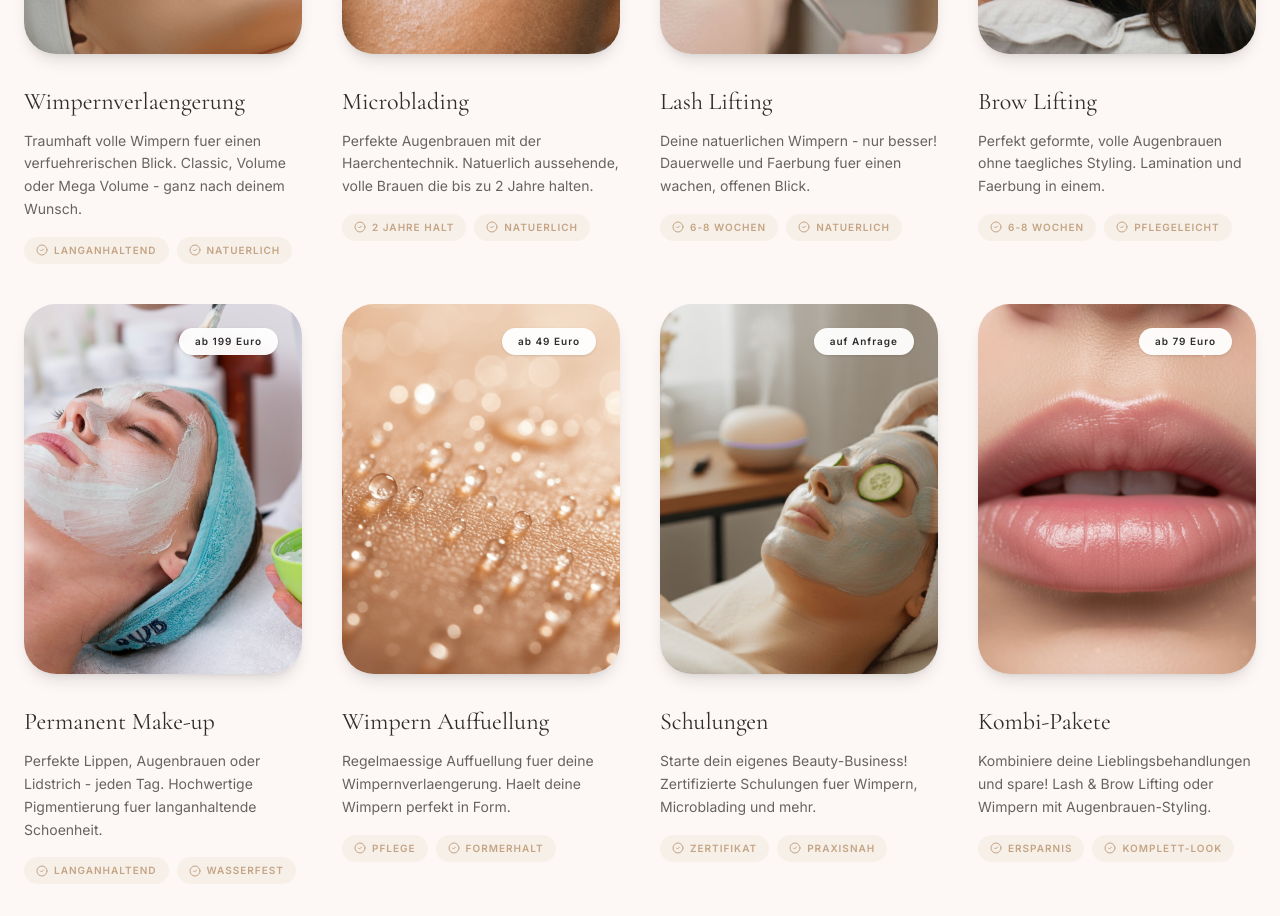
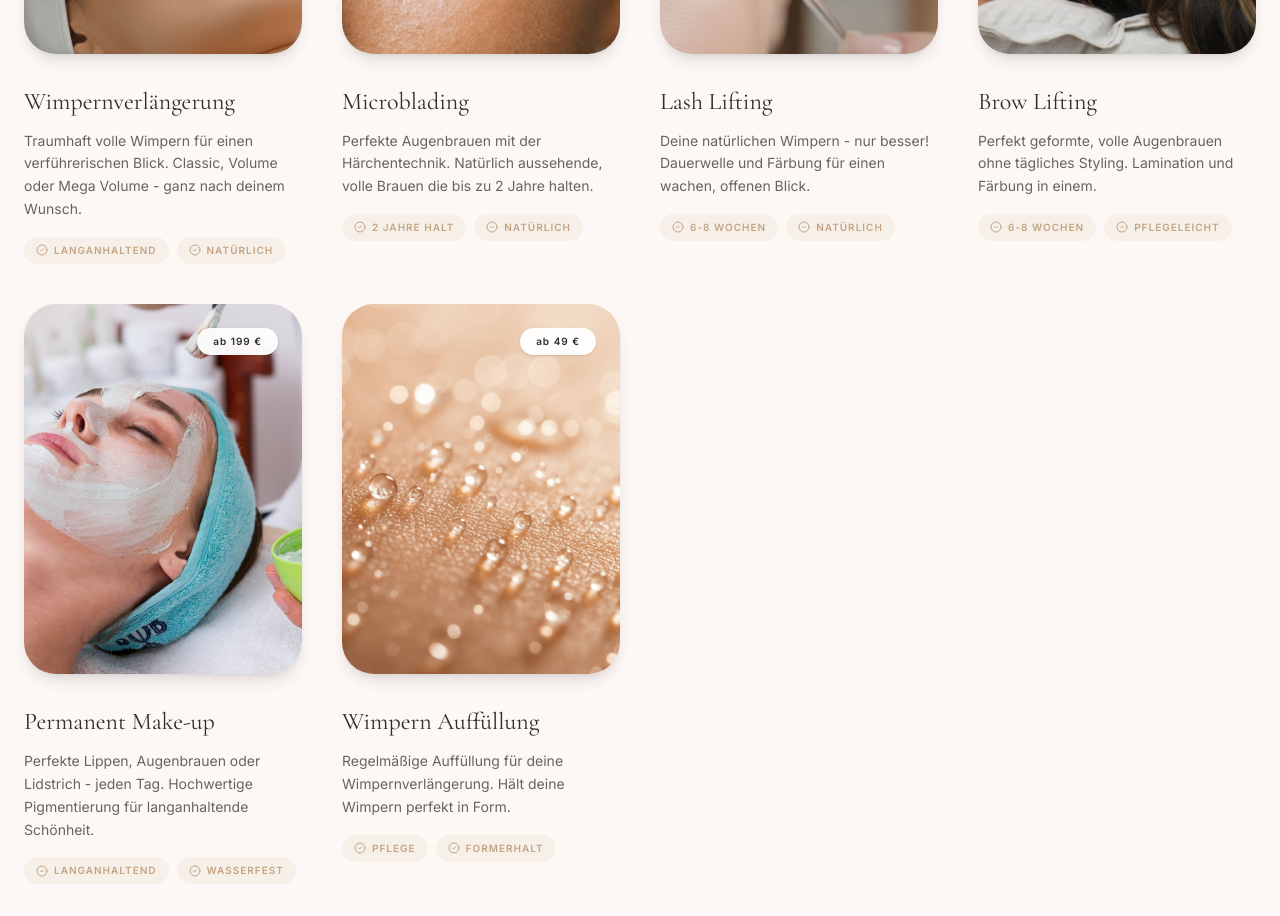
Before and after one commit to yaschroth/beautybyerona.com, a React (Vite) app: page / in a window 1280 px wide. Shown: the part 1840-2756 px from the top of the page. Built offline with nearby package versions, Linux system fonts and the light colour scheme.

Commit message:
Fix umlauts (ä,ö,ü) and add dedicated Schulungen section

```diff
--- a/src/App.tsx
+++ b/src/App.tsx
@@ -204,7 +204,7 @@ const Hero = () => {
           transition={{ delay: 0.7 }}
           className="text-white font-serif text-5xl md:text-7xl font-extralight leading-[1.1] mb-6"
         >
-          Naturliche Schonheit, <br /> <span className="italic">perfekt betont.</span>
+          Natürliche Schönheit, <br /> <span className="italic">perfekt betont.</span>
         </motion.h1>
         <motion.p
           initial={{ opacity: 0, y: 20 }}
--- a/src/config.ts
+++ b/src/config.ts
@@ -7,9 +7,9 @@ export const config = {
   // ============================================
   business: {
     name: "Beauty by Erona",
-    tagline: "Deine Schonheit. Unsere Leidenschaft.",
-    motto: "Naturliche Schonheit, perfekt betont.",
-    description: "Dein professionelles Beauty-Studio in Heilbronn. Wimpernverlangerung, Microblading, Lash- & Browlifting und Permanent Make-up - von zertifizierten Beauty-Expertinnen.",
+    tagline: "Deine Schönheit. Unsere Leidenschaft.",
+    motto: "Natürliche Schönheit, perfekt betont.",
+    description: "Dein professionelles Beauty-Studio in Heilbronn. Wimpernverlängerung, Microblading, Lash- & Browlifting und Permanent Make-up - von zertifizierten Beauty-Expertinnen.",
     foundingYear: 2019,
     yearsExperience: 6,
     yearsInCenter: 5,
@@ -26,7 +26,7 @@ export const config = {
     whatsapp: "+49 157 36742327",
     whatsappLink: "https://wa.me/4915736742327",
     address: {
-      street: "Hauffstrasse 48",
+      street: "Hauffstraße 48",
       city: "Heilbronn",
       district: "Heilbronn",
       zip: "74074",
@@ -79,9 +79,9 @@ export const config = {
     fullName: "Erona & Merita",
     image: "/beauty/face.jpg",
     bio: [
-      "Willkommen bei Beauty by Erona! Mit jahrelanger Erfahrung und viel Feingefuhl sorgen wir fur Ergebnisse, die uberzeugen - individuell, hochwertig und modern.",
-      "Unser Team besteht aus zertifizierten Beauty-Expertinnen, die mit hochsten Hygiene- und Qualitatsstandards arbeiten.",
-      "Im Mittelpunkt steht eine prazise, typgerechte Umsetzung mit Fokus auf Qualitat und Zufriedenheit. Wir begleiten dich auf deinem Weg zu naturlicher Schonheit.",
+      "Willkommen bei Beauty by Erona! Mit jahrelanger Erfahrung und viel Feingefühl sorgen wir für Ergebnisse, die überzeugen - individuell, hochwertig und modern.",
+      "Unser Team besteht aus zertifizierten Beauty-Expertinnen, die mit höchsten Hygiene- und Qualitätsstandards arbeiten.",
+      "Im Mittelpunkt steht eine präzise, typgerechte Umsetzung mit Fokus auf Qualität und Zufriedenheit. Wir begleiten dich auf deinem Weg zu natürlicher Schönheit.",
     ],
     certifications: [
       { label: "Zertifizierte Lash Artistin", icon: "award" },
@@ -98,14 +98,14 @@ export const config = {
     {
       name: "Laura M.",
       rating: 5,
-      text: "Die besten Wimpern die ich je hatte! Erona hat ein unglaubliches Gespuer fuer den perfekten Look. Komme immer wieder gerne!",
-      service: "Wimpernverlaengerung",
+      text: "Die besten Wimpern die ich je hatte! Erona hat ein unglaubliches Gespür für den perfekten Look. Komme immer wieder gerne!",
+      service: "Wimpernverlängerung",
       date: "vor 1 Woche",
     },
     {
       name: "Sarah K.",
       rating: 5,
-      text: "Mein Microblading sieht so natuerlich aus! Ich wache jeden Morgen mit perfekten Augenbrauen auf. Absolute Empfehlung!",
+      text: "Mein Microblading sieht so natürlich aus! Ich wache jeden Morgen mit perfekten Augenbrauen auf. Absolute Empfehlung!",
       service: "Microblading",
       date: "vor 2 Wochen",
     },
@@ -119,7 +119,7 @@ export const config = {
     {
       name: "Jessica H.",
       rating: 5,
-      text: "Ich liebe mein neues Permanent Make-up! Erona und Merita sind echte Kuenstlerinnen. Die Beratung war super ausfuehrlich.",
+      text: "Ich liebe mein neues Permanent Make-up! Erona und Merita sind echte Künstlerinnen. Die Beratung war super ausführlich.",
       service: "Permanent Make-up",
       date: "vor 1 Monat",
     },
@@ -130,109 +130,127 @@ export const config = {
   // ============================================
   services: [
     {
-      title: "Wimpernverlaengerung",
-      description: "Traumhaft volle Wimpern fuer einen verfuehrerischen Blick. Classic, Volume oder Mega Volume - ganz nach deinem Wunsch.",
-      price: "ab 89 Euro",
+      title: "Wimpernverlängerung",
+      description: "Traumhaft volle Wimpern für einen verführerischen Blick. Classic, Volume oder Mega Volume - ganz nach deinem Wunsch.",
+      price: "ab 89 €",
       image: "/beauty/wimpern.png",
-      benefits: ["Langanhaltend", "Natuerlich"],
+      benefits: ["Langanhaltend", "Natürlich"],
     },
     {
       title: "Microblading",
-      description: "Perfekte Augenbrauen mit der Haerchentechnik. Natuerlich aussehende, volle Brauen die bis zu 2 Jahre halten.",
-      price: "ab 249 Euro",
+      description: "Perfekte Augenbrauen mit der Härchentechnik. Natürlich aussehende, volle Brauen die bis zu 2 Jahre halten.",
+      price: "ab 249 €",
       image: "/beauty/eyebrow-after.png",
-      benefits: ["2 Jahre Halt", "Natuerlich"],
+      benefits: ["2 Jahre Halt", "Natürlich"],
     },
     {
       title: "Lash Lifting",
-      description: "Deine natuerlichen Wimpern - nur besser! Dauerwelle und Faerbung fuer einen wachen, offenen Blick.",
-      price: "ab 49 Euro",
+      description: "Deine natürlichen Wimpern - nur besser! Dauerwelle und Färbung für einen wachen, offenen Blick.",
+      price: "ab 49 €",
       image: "/beauty/wimpern (2).webp",
-      benefits: ["6-8 Wochen", "Natuerlich"],
+      benefits: ["6-8 Wochen", "Natürlich"],
     },
     {
       title: "Brow Lifting",
-      description: "Perfekt geformte, volle Augenbrauen ohne taegliches Styling. Lamination und Faerbung in einem.",
-      price: "ab 45 Euro",
+      description: "Perfekt geformte, volle Augenbrauen ohne tägliches Styling. Lamination und Färbung in einem.",
+      price: "ab 45 €",
       image: "/beauty/face2.jpg",
       benefits: ["6-8 Wochen", "Pflegeleicht"],
     },
     {
       title: "Permanent Make-up",
-      description: "Perfekte Lippen, Augenbrauen oder Lidstrich - jeden Tag. Hochwertige Pigmentierung fuer langanhaltende Schoenheit.",
-      price: "ab 199 Euro",
+      description: "Perfekte Lippen, Augenbrauen oder Lidstrich - jeden Tag. Hochwertige Pigmentierung für langanhaltende Schönheit.",
+      price: "ab 199 €",
       image: "/beauty/face.jpg",
       benefits: ["Langanhaltend", "Wasserfest"],
     },
     {
-      title: "Wimpern Auffuellung",
-      description: "Regelmaessige Auffuellung fuer deine Wimpernverlaengerung. Haelt deine Wimpern perfekt in Form.",
-      price: "ab 49 Euro",
+      title: "Wimpern Auffüllung",
+      description: "Regelmäßige Auffüllung für deine Wimpernverlängerung. Hält deine Wimpern perfekt in Form.",
+      price: "ab 49 €",
       image: "/beauty/Generated Image January 05, 2026 - 2_18PM (2).png",
       benefits: ["Pflege", "Formerhalt"],
     },
-    {
-      title: "Schulungen",
-      description: "Starte dein eigenes Beauty-Business! Zertifizierte Schulungen fuer Wimpern, Microblading und mehr.",
-      price: "auf Anfrage",
-      image: "/beauty/behandlung 3.png",
-      benefits: ["Zertifikat", "Praxisnah"],
+  ],
+
+  // ============================================
+  // SCHULUNGEN (Training Section)
+  // ============================================
+  schulungen: {
+    headline: "Starte dein eigenes Beauty-Business!",
+    description: "Erfülle dir den Traum vom eigenen Beauty-Business! In unseren professionellen Schulungen lernst du alles, was du brauchst, um als Beauty-Profi erfolgreich durchzustarten – praxisnah, individuell und mit Zertifikat.",
+    subtext: "Ob Anfängerin oder Fortgeschrittene – wir begleiten dich auf deinem Weg in die Selbstständigkeit und zeigen dir, wie du mit deinem Talent Kunden begeisterst.",
+    courses: [
+      {
+        title: "Wimpernverlängerung",
+        description: "Lerne die Kunst der perfekten Wimpernverlängerung. Von Classic bis Mega Volume - alle Techniken inklusive.",
+        duration: "2-3 Tage",
+        includes: ["Starter-Kit", "Zertifikat", "Modelle"],
+        image: "/beauty/wimpern.png",
+      },
+      {
+        title: "Microblading",
+        description: "Meistere die Härchentechnik für natürlich aussehende Augenbrauen. Theorie und Praxis an echten Modellen.",
+        duration: "2 Tage",
+        includes: ["Material", "Zertifikat", "Nachbetreuung"],
+        image: "/beauty/eyebrow-after.png",
+      },
+      {
+        title: "Permanent Make-up",
+        description: "Professionelle Pigmentierung für Lippen, Augenbrauen und Lidstrich. Umfassende Ausbildung mit Praxis.",
+        duration: "3-5 Tage",
+        includes: ["Equipment", "Zertifikat", "Support"],
+        image: "/beauty/face.jpg",
+      },
+      {
+        title: "Lash & Brow Lifting",
+        description: "Der perfekte Einstieg in die Beauty-Branche. Schnell erlernbar mit sofort sichtbaren Ergebnissen.",
+        duration: "1 Tag",
+        includes: ["Starter-Set", "Zertifikat", "Übungsmaterial"],
+        image: "/beauty/face2.jpg",
+      },
+    ],
+    cta: {
+      text: "Jetzt Schulung anfragen",
+      link: "https://wa.me/4915736742327?text=Hi,%20ich%20interessiere%20mich%20für%20eine%20Schulung.%20Kannst%20du%20mir%20mehr%20Infos%20geben?",
     },
-    {
-      title: "Kombi-Pakete",
-      description: "Kombiniere deine Lieblingsbehandlungen und spare! Lash & Brow Lifting oder Wimpern mit Augenbrauen-Styling.",
-      price: "ab 79 Euro",
-      image: "/beauty/Generated Image January 05, 2026 - 2_18PM.png",
-      benefits: ["Ersparnis", "Komplett-Look"],
-    },
-  ],
+  },
 
   // ============================================
   // PRICING MENU
   // ============================================
   pricing: [
     {
-      category: "Wimpernverlaengerung",
+      category: "Wimpernverlängerung",
       items: [
-        { name: "Classic Wimpern (90 Min)", price: "89 Euro" },
-        { name: "Volume Wimpern 2D-3D (120 Min)", price: "109 Euro" },
-        { name: "Mega Volume 4D-6D (150 Min)", price: "129 Euro" },
-        { name: "Auffuellung Classic (60 Min)", price: "49 Euro" },
-        { name: "Auffuellung Volume (75 Min)", price: "59 Euro" },
-        { name: "Wimpern Entfernung", price: "15 Euro" },
+        { name: "Classic Wimpern (90 Min)", price: "89 €" },
+        { name: "Volume Wimpern 2D-3D (120 Min)", price: "109 €" },
+        { name: "Mega Volume 4D-6D (150 Min)", price: "129 €" },
+        { name: "Auffüllung Classic (60 Min)", price: "49 €" },
+        { name: "Auffüllung Volume (75 Min)", price: "59 €" },
+        { name: "Wimpern Entfernung", price: "15 €" },
       ],
     },
     {
       category: "Microblading & PMU",
       items: [
-        { name: "Microblading Augenbrauen", price: "249 Euro" },
-        { name: "Powder Brows / Ombre", price: "279 Euro" },
-        { name: "Kombi Brows", price: "299 Euro" },
-        { name: "Permanent Lidstrich", price: "199 Euro" },
-        { name: "Permanent Lippen", price: "349 Euro" },
-        { name: "Nacharbeit (4-6 Wochen)", price: "49 Euro" },
+        { name: "Microblading Augenbrauen", price: "249 €" },
+        { name: "Powder Brows / Ombré", price: "279 €" },
+        { name: "Kombi Brows", price: "299 €" },
+        { name: "Permanent Lidstrich", price: "199 €" },
+        { name: "Permanent Lippen", price: "349 €" },
+        { name: "Nacharbeit (4-6 Wochen)", price: "49 €" },
       ],
     },
     {
       category: "Lash & Brow Lifting",
       items: [
-        { name: "Lash Lifting inkl. Faerbung", price: "49 Euro" },
-        { name: "Brow Lifting inkl. Faerbung", price: "45 Euro" },
-        { name: "Lash & Brow Lifting Kombi", price: "79 Euro" },
-        { name: "Wimpern Faerbung", price: "15 Euro" },
-        { name: "Augenbrauen Faerbung", price: "12 Euro" },
-        { name: "Augenbrauen Zupfen", price: "10 Euro" },
-      ],
-    },
-    {
-      category: "Schulungen",
-      items: [
-        { name: "Wimpernverlaengerung Basis", price: "auf Anfrage" },
-        { name: "Volume Technik Schulung", price: "auf Anfrage" },
-        { name: "Microblading Schulung", price: "auf Anfrage" },
-        { name: "Permanent Make-up Schulung", price: "auf Anfrage" },
-        { name: "Lash & Brow Lifting Kurs", price: "auf Anfrage" },
-        { name: "Auffrischungskurs", price: "auf Anfrage" },
+        { name: "Lash Lifting inkl. Färbung", price: "49 €" },
+        { name: "Brow Lifting inkl. Färbung", price: "45 €" },
+        { name: "Lash & Brow Lifting Kombi", price: "79 €" },
+        { name: "Wimpern Färbung", price: "15 €" },
+        { name: "Augenbrauen Färbung", price: "12 €" },
+        { name: "Augenbrauen Zupfen", price: "10 €" },
       ],
     },
   ],
@@ -271,8 +289,8 @@ export const config = {
   // HYGIENE SECTION
   // ============================================
   hygiene: {
-    headline: "Qualitaet, Hygiene & Expertise",
-    description: "Bei Beauty by Erona setzen wir auf hoechste Hygienestandards und professionelle Qualitaet. Unser Team ist zertifiziert und arbeitet mit modernsten Materialien und Techniken.",
+    headline: "Qualität, Hygiene & Expertise",
+    description: "Bei Beauty by Erona setzen wir auf höchste Hygienestandards und professionelle Qualität. Unser Team ist zertifiziert und arbeitet mit modernsten Materialien und Techniken.",
     features: [
       {
         icon: "shield",
@@ -287,12 +305,12 @@ export const config = {
       {
         icon: "award",
         title: "800+ Kundinnen",
-        description: "Zufriedene Kundinnen vertrauen auf unsere Expertise und Praezision.",
+        description: "Zufriedene Kundinnen vertrauen auf unsere Expertise und Präzision.",
       },
       {
         icon: "check",
         title: "Sterilisierte Werkzeuge",
-        description: "Alle Instrumente werden nach jeder Kundin gruendlich sterilisiert.",
+        description: "Alle Instrumente werden nach jeder Kundin gründlich sterilisiert.",
       },
     ],
   },
```
